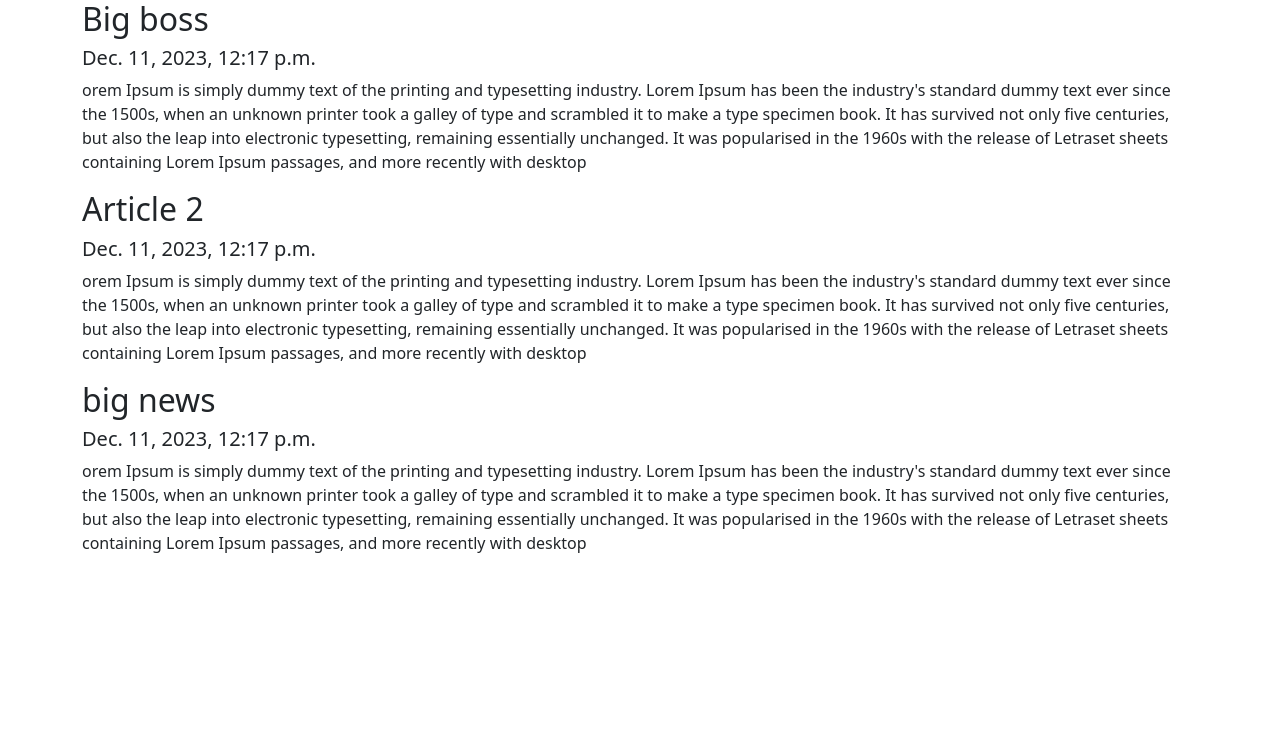
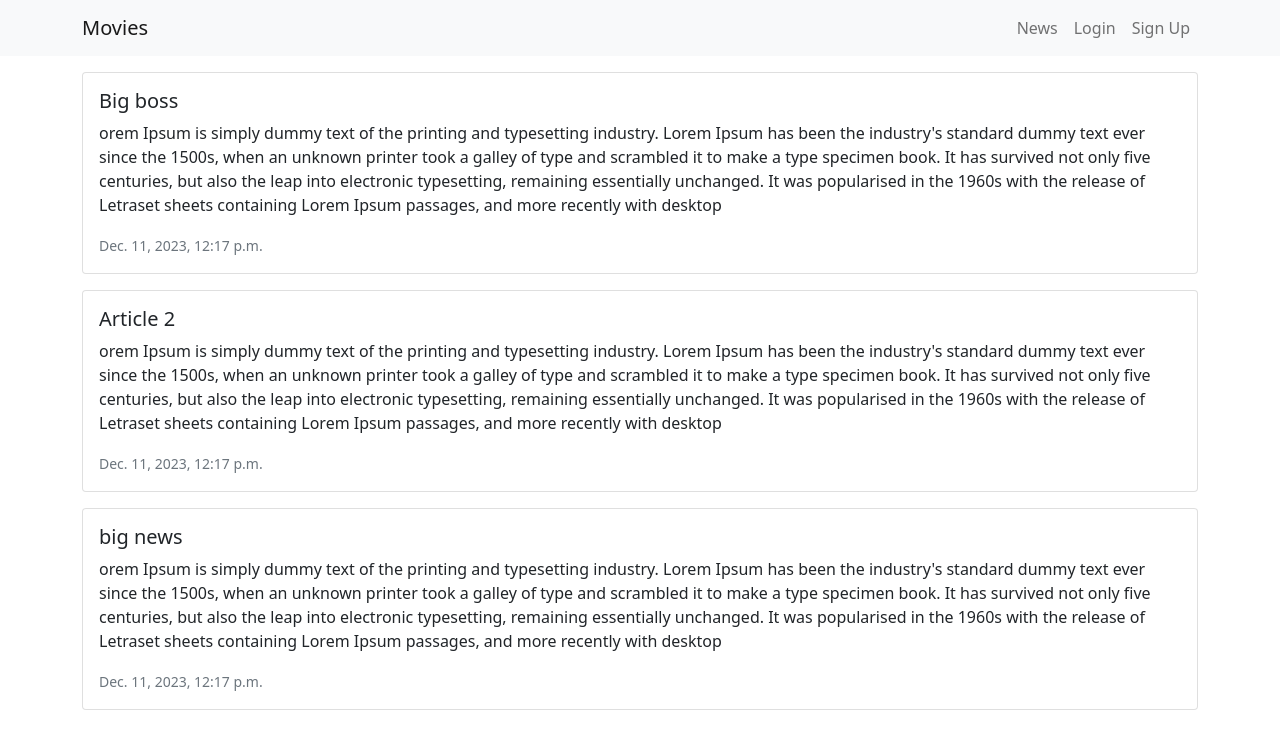
Before and after one commit to homemix/movieReviews, a Django app: page /news/ in a window 1280 px wide. Shown: the top 749 px of the page. Run offline with Django 5.2, Linux system fonts and the light colour scheme; data comes from the database, SQL or seed files in the repository.

Commit message:
Add base template and html restructuring.

```diff
--- a/moviewReviews/settings.py
+++ b/moviewReviews/settings.py
@@ -57,8 +57,7 @@ ROOT_URLCONF = "moviewReviews.urls"
 TEMPLATES = [
     {
         "BACKEND": "django.template.backends.django.DjangoTemplates",
-        "DIRS": [BASE_DIR / 'templates']
-        ,
+        "DIRS": [os.path.join(BASE_DIR, "moviewReviews/templates")],
         "APP_DIRS": True,
         "OPTIONS": {
             "context_processors": [
--- /dev/null
+++ b/moviewReviews/templates/base.html
@@ -0,0 +1,43 @@
+<!DOCTYPE html>
+<html>
+<head>
+    <title>Movies App</title>
+    <link href="https://cdn.jsdelivr.net/npm/
+bootstrap@5.1.1/dist/css/bootstrap.min.css"
+          rel="stylesheet" crossorigin="anonymous"/>
+    <script src="https://cdn.jsdelivr.net/npm/
+bootstrap@5.1.1/dist/js/bootstrap.bundle.min.js"
+            crossorigin="anonymous">
+    </script>
+    <meta name="viewport" content="width=device-width,
+        initial-scale=1"/>
+</head>
+<body>
+<nav class="navbar navbar-expand-lg
+        navbar-light bg-light mb-3">
+    <div class="container">
+        <a class="navbar-brand" href="#">Movies</a>
+        <button class="navbar-toggler" type="button"
+                data-bs-toggle="collapse"
+                data-bs-target="#navbarNavAltMarkup"
+                aria-controls="navbarNavAltMarkup"
+                aria-expanded="false"
+                aria-label="Toggle navigation">
+            <span class="navbar-toggler-icon"></span>
+        </button>
+        <div class="collapse navbar-collapse"
+             id="navbarNavAltMarkup">
+            <div class="navbar-nav ms-auto">
+                <a class="nav-link" href="#">News</a>
+                <a class="nav-link" href="#">Login</a>
+                <a class="nav-link" href="#">Sign Up</a>
+            </div>
+        </div>
+    </div>
+</nav>
+<div class="container">
+    {% block content %}
+    {% endblock content %}
+</div>
+</body>
+</html>
--- a/news/templates/news.html
+++ b/news/templates/news.html
@@ -1,18 +1,19 @@
-<!DOCTYPE html>
-<html>
-<head>
-    <title>Movies App</title>
-    <link href="https://cdn.jsdelivr.net/npm/
-bootstrap@5.1.1/dist/css/bootstrap.min.css"
-          rel="stylesheet" crossorigin="anonymous">
-</head>
-<body>
-<div class="container">
+{% extends 'base.html' %}
+{% block content %}
     {% for news in news_list %}
-        <h2>{{ news.headline }}</h2>
-        <h5>{{ news.date }}</h5>
-        <p>{{ news.body }}</p>
+        <div class="card mb-3">
+            <div class="row g-0">
+                <div>
+                    <div class="card-body">
+                        <h5 class="card-title">{{ news.headline}}</h5>
+                        <p class="card-text">{{ news.body }}</p>
+                        <p class="card-text"><small
+                                class="text-muted">
+                            {{ news.date }}
+                        </small></p>
+                    </div>
+                </div>
+            </div>
+        </div>
     {% endfor %}
-</div>
-</body>
-</html>
+{% endblock content %}
```
Also changed, not shown: movie/templates/home.html (+6 -17 lines).
